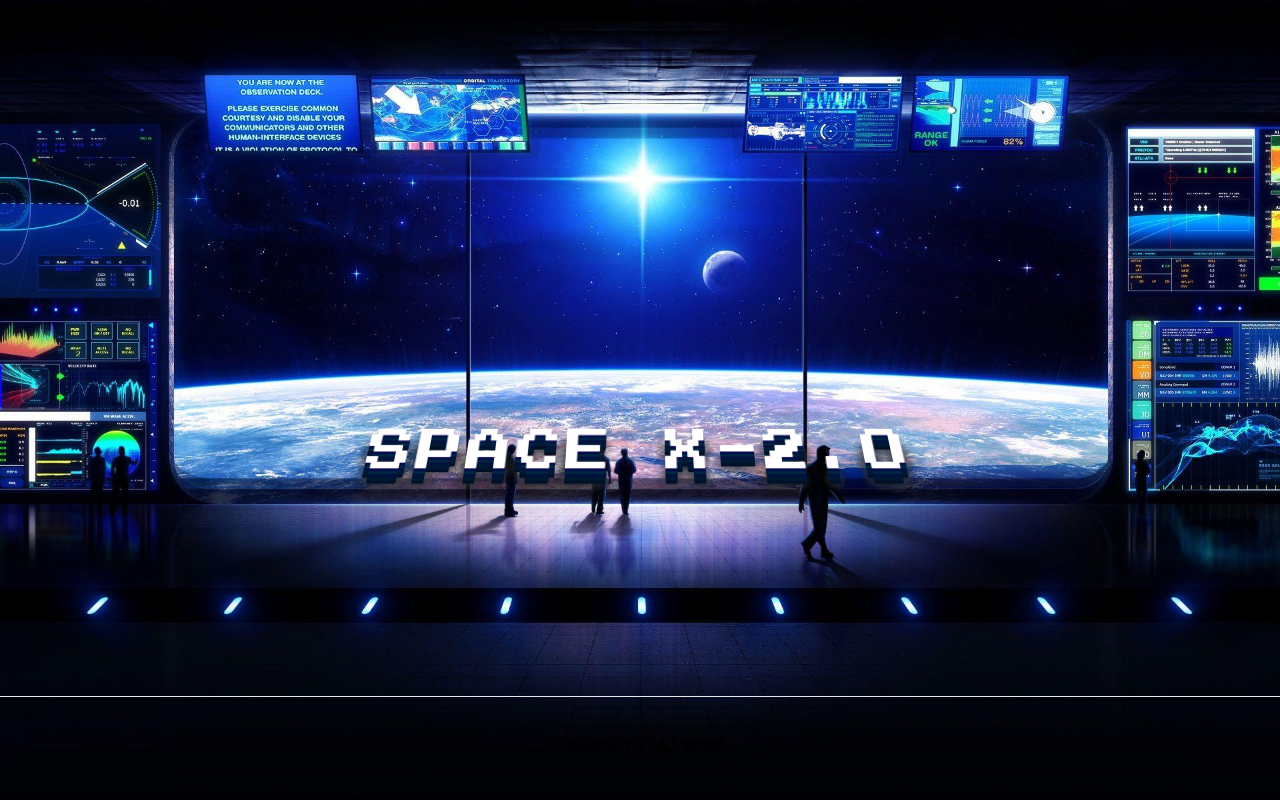
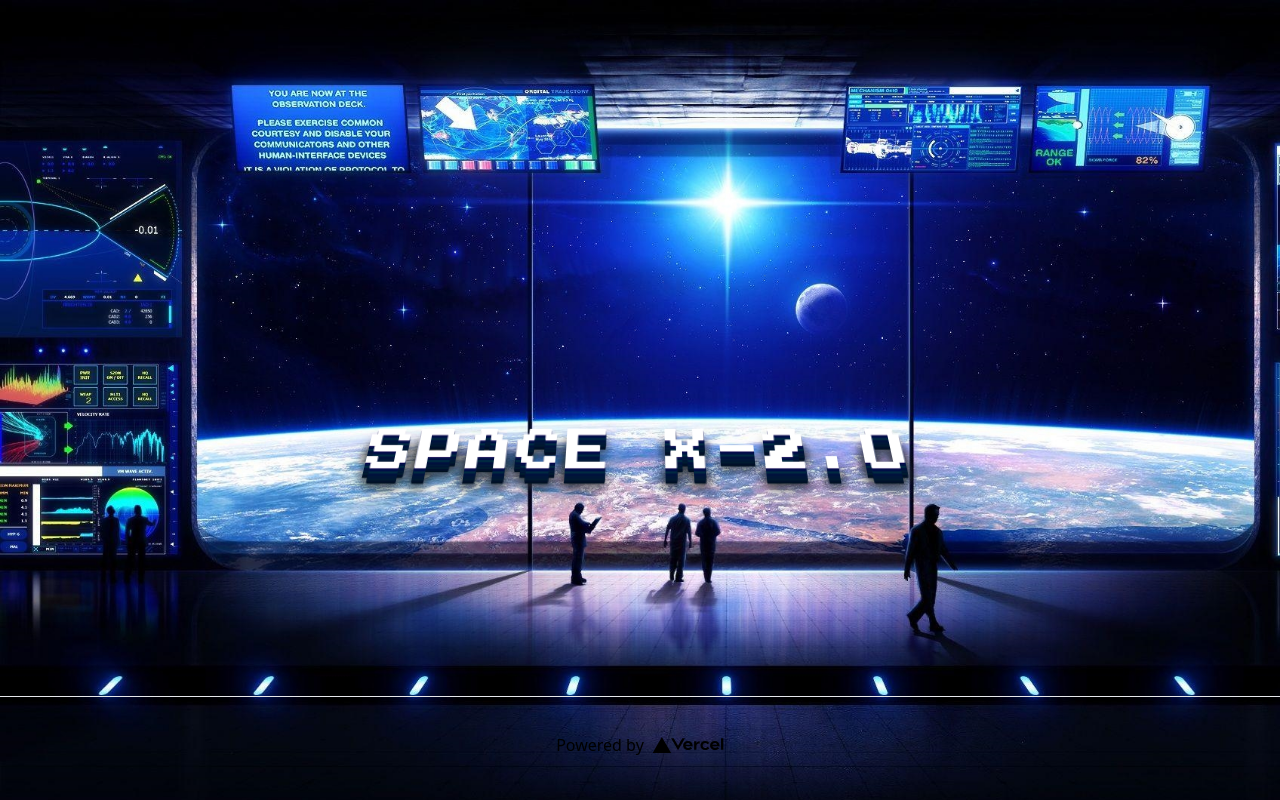
Before and after one commit to theplayer9/Space-X-2.O, a Next.js app: page / in a window 1280 px wide. Built offline with nearby package versions, Linux system fonts and the light colour scheme.

Commit message:
tried to contain the background image but it's not happening

```diff
--- a/styles/globals.css
+++ b/styles/globals.css
@@ -3,7 +3,7 @@
 @tailwind utilities;
 html,
 body {
-    background: url(../public/space\ img.jpg);
+    background: url(../public/spaceImg.jpg);
     background-repeat: no-repeat;
     background-attachment: fixed;
     background-size: cover;
```
Also changed, not shown: pages/index.tsx (+6 -5 lines), public/space img.jpg (deleted), public/spaceImg.jpg (added).
